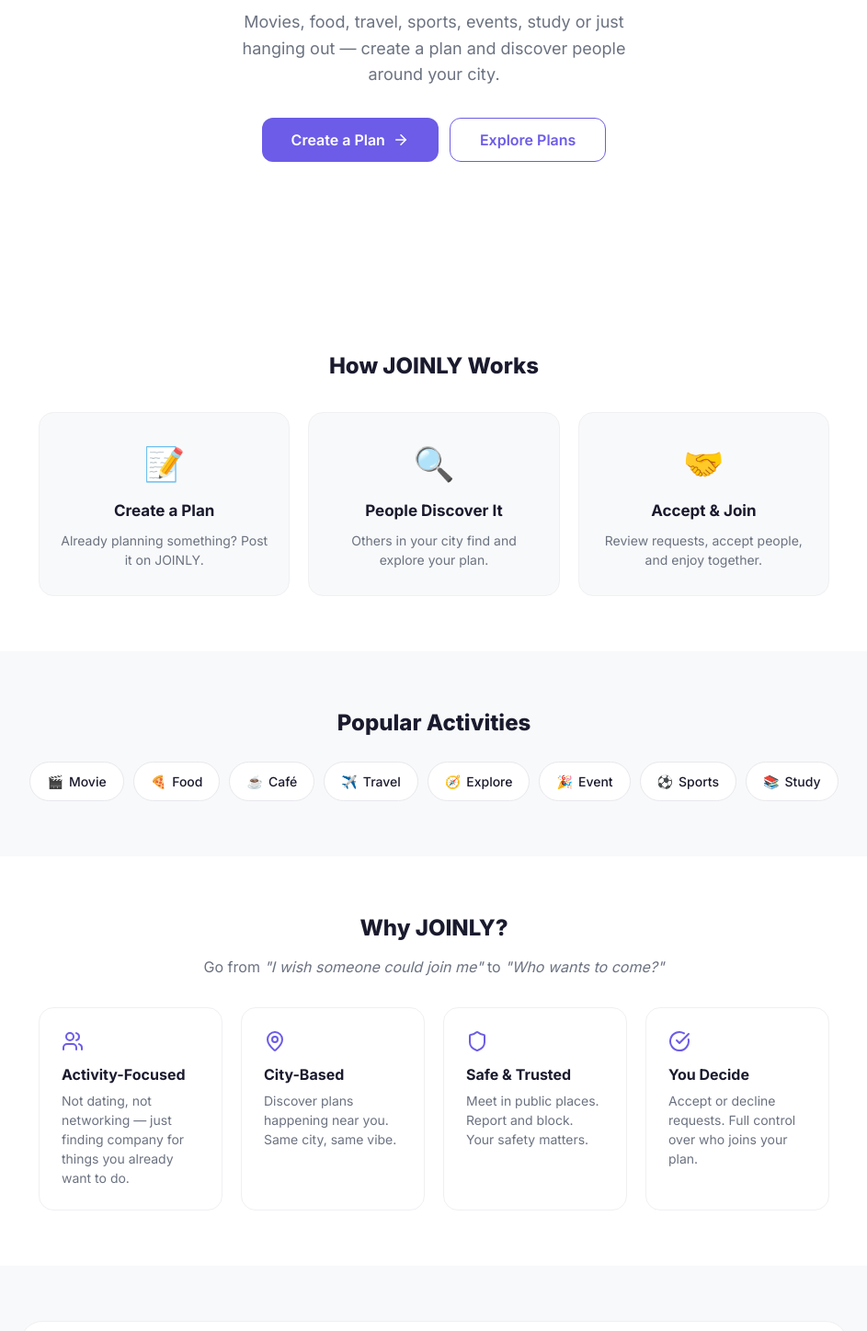
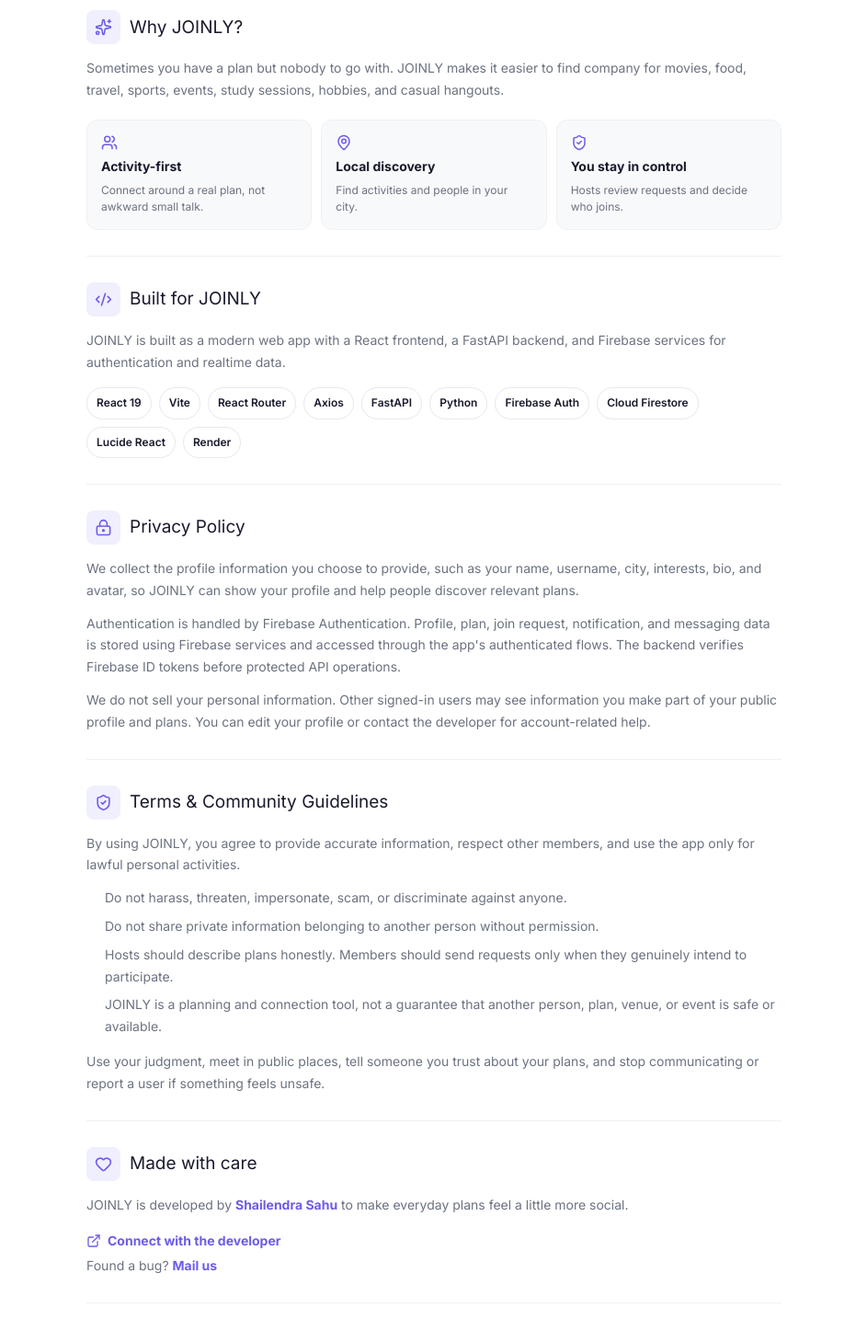
Before and after one commit to shailendrasahu393-cell/joinly, a React (Vite) app in the folder frontend/: page /about in a window 1280 px wide. Shown: the part 360-1807 px from the top of the page at 92% size, without its empty margins (168-1111 px from the left). Built offline with nearby package versions, Linux system fonts and the light colour scheme; no server answers.

Commit message:
Add public About JOINLY page and contact details

```diff
--- a/frontend/src/App.jsx
+++ b/frontend/src/App.jsx
@@ -19,6 +19,7 @@
 import Profile from './pages/Profile'
 import EditProfile from './pages/EditProfile'
 import Settings from './pages/Settings'
+import About from './pages/About'
 import Messages from './pages/Messages'
 
 export default function App() {
@@ -49,6 +50,7 @@
                 <Route path="/" element={<Landing />} />
                 <Route path="/login" element={<Login />} />
                 <Route path="/signup" element={<Signup />} />
+                <Route path="/about" element={<About />} />
 
                 {/* Protected Routes */}
                 <Route path="/onboarding" element={<ProtectedRoute><Onboarding /></ProtectedRoute>} />
--- /dev/null
+++ b/frontend/src/pages/About.jsx
@@ -0,0 +1,115 @@
+import { useEffect } from 'react'
+import { useLocation } from 'react-router-dom'
+import MobileHeader from '../components/MobileHeader'
+import { Heart, ShieldCheck, Sparkles, LockKeyhole, Code2, Users, MapPin, ExternalLink } from 'lucide-react'
+
+const developer = {
+    name: 'Shailendra Sahu',
+    url: 'https://www.linkedin.com/in/shailendrasahu-/'
+}
+
+const Section = ({ id, icon: Icon, title, children }) => (
+    <section id={id} className="about-section">
+        <div className="about-section-heading">
+            <span className="about-icon"><Icon size={19} /></span>
+            <h2>{title}</h2>
+        </div>
+        <div className="about-section-body">{children}</div>
+    </section>
+)
+
+export default function About() {
+    const { hash } = useLocation()
+
+    useEffect(() => {
+        if (hash) document.querySelector(hash)?.scrollIntoView({ behavior: 'smooth', block: 'start' })
+    }, [hash])
+
+    return (
+        <div className="page">
+            <MobileHeader title="About JOINLY" showBack />
+            <main className="page-content about-page">
+                <header className="about-hero">
+                    <div className="about-logo">JOINLY</div>
+                    <p className="about-kicker">Find people. Join plans. Make memories.</p>
+                    <h1>Plans are better together.</h1>
+                    <p>JOINLY helps you turn an activity you already want to do into a shared plan with people nearby.</p>
+                </header>
+
+                <Section icon={Sparkles} title="Why JOINLY?">
+                    <p>Sometimes you have a plan but nobody to go with. JOINLY makes it easier to find company for movies, food, travel, sports, events, study sessions, hobbies, and casual hangouts.</p>
+                    <div className="about-benefits">
+                        <div><Users size={18} /><strong>Activity-first</strong><span>Connect around a real plan, not awkward small talk.</span></div>
+                        <div><MapPin size={18} /><strong>Local discovery</strong><span>Find activities and people in your city.</span></div>
+                        <div><ShieldCheck size={18} /><strong>You stay in control</strong><span>Hosts review requests and decide who joins.</span></div>
+                    </div>
+                </Section>
+
+                <Section icon={Code2} title="Built for JOINLY">
+                    <p>JOINLY is built as a modern web app with a React frontend, a FastAPI backend, and Firebase services for authentication and realtime data.</p>
+                    <div className="tech-list">
+                        <span>React 19</span><span>Vite</span><span>React Router</span><span>Axios</span><span>FastAPI</span><span>Python</span><span>Firebase Auth</span><span>Cloud Firestore</span><span>Lucide React</span><span>Render</span>
+                    </div>
+                </Section>
+
+                <Section id="privacy" icon={LockKeyhole} title="Privacy Policy">
+                    <p>We collect the profile information you choose to provide, such as your name, username, city, interests, bio, and avatar, so JOINLY can show your profile and help people discover relevant plans.</p>
+                    <p>Authentication is handled by Firebase Authentication. Profile, plan, join request, notification, and messaging data is stored using Firebase services and accessed through the app's authenticated flows. The backend verifies Firebase ID tokens before protected API operations.</p>
+                    <p>We do not sell your personal information. Other signed-in users may see information you make part of your public profile and plans. You can edit your profile or contact the developer for account-related help.</p>
+                </Section>
+
+                <Section id="terms" icon={ShieldCheck} title="Terms & Community Guidelines">
+                    <p>By using JOINLY, you agree to provide accurate information, respect other members, and use the app only for lawful personal activities.</p>
+                    <ul>
+                        <li>Do not harass, threaten, impersonate, scam, or discriminate against anyone.</li>
+                        <li>Do not share private information belonging to another person without permission.</li>
+                        <li>Hosts should describe plans honestly. Members should send requests only when they genuinely intend to participate.</li>
+                        <li>JOINLY is a planning and connection tool, not a guarantee that another person, plan, venue, or event is safe or available.</li>
+                    </ul>
+                    <p>Use your judgment, meet in public places, tell someone you trust about your plans, and stop communicating or report a user if something feels unsafe.</p>
+                </Section>
+
+                <Section icon={Heart} title="Made with care">
+                    <p>JOINLY is developed by <a className="about-link" href={developer.url} target="_blank" rel="noreferrer">{developer.name}</a> to make everyday plans feel a little more social.</p>
+                    <a className="about-contact" href={developer.url} target="_blank" rel="noreferrer"><ExternalLink size={16} /> Connect with the developer</a>
+                    <p className="about-bug-note">Found a bug? <a className="about-link" href="mailto:shailendrasahu393@gmail.com">Mail us</a></p>
+                </Section>
+
+                <p className="about-footer">JOINLY · Version 1.0</p>
+            </main>
+            <style>{`
+                .about-page { max-width: 820px; padding-bottom: 48px; }
+                .about-hero { padding: 34px 0 30px; border-bottom: 1px solid var(--color-border-light); }
+                .about-logo { color: var(--color-primary); font-size: 14px; font-weight: 800; letter-spacing: 1.5px; }
+                .about-kicker { margin: 8px 0 24px; color: var(--color-text-secondary); font-size: 13px; }
+                .about-hero h1 { margin: 0 0 10px; font-size: clamp(28px, 5vw, 42px); line-height: 1.12; }
+                .about-hero p:last-child { max-width: 570px; margin: 0; color: var(--color-text-secondary); font-size: 16px; line-height: 1.65; }
+                .about-section { scroll-margin-top: 76px; padding: 28px 0; border-bottom: 1px solid var(--color-border-light); }
+                .about-section-heading { display: flex; align-items: center; gap: 10px; margin-bottom: 14px; }
+                .about-section-heading h2 { margin: 0; font-size: 19px; }
+                .about-icon { display: inline-flex; padding: 9px; color: var(--color-primary); background: color-mix(in srgb, var(--color-primary) 10%, white); border-radius: var(--radius-sm); }
+                .about-section-body { color: var(--color-text-secondary); font-size: 14px; line-height: 1.7; }
+                .about-section-body p { margin: 0 0 12px; }
+                .about-section-body p:last-child { margin-bottom: 0; }
+                .about-benefits { display: grid; grid-template-columns: repeat(3, 1fr); gap: 10px; margin-top: 20px; }
+                .about-benefits div { display: flex; flex-direction: column; gap: 5px; padding: 15px; border: 1px solid var(--color-border-light); border-radius: var(--radius-md); background: var(--color-bg-secondary); }
+                .about-benefits svg { color: var(--color-primary); }
+                .about-benefits strong { color: var(--color-text); font-size: 14px; }
+                .about-benefits span { font-size: 12px; line-height: 1.5; }
+                .tech-list { display: flex; flex-wrap: wrap; gap: 8px; margin-top: 16px; }
+                .tech-list span { padding: 6px 10px; border: 1px solid var(--color-border); border-radius: var(--radius-full); color: var(--color-text); background: var(--color-surface); font-size: 12px; font-weight: 600; }
+                .about-section-body ul { margin: 8px 0 14px; padding-left: 20px; }
+                .about-section-body li { margin-bottom: 7px; }
+                .about-link, .about-contact { color: var(--color-primary); font-weight: 700; }
+                .about-contact { display: inline-flex; align-items: center; gap: 7px; text-decoration: none; margin-top: 4px; }
+                .about-footer { margin: 28px 0 0; text-align: center; color: var(--color-text-tertiary); font-size: 12px; }
+                @media (max-width: 600px) {
+                    .about-page { padding-top: 0; }
+                    .about-hero { padding-top: 24px; }
+                    .about-benefits { grid-template-columns: 1fr; }
+                    .about-section { padding: 24px 0; }
+                }
+            `}</style>
+        </div>
+    )
+}
--- a/frontend/src/pages/Landing.jsx
+++ b/frontend/src/pages/Landing.jsx
@@ -116,6 +116,7 @@
             <footer className="landing-footer">
                 <div className="footer-logo">JOINLY</div>
                 <p>Find people. Join plans. Make memories.</p>
+                <p className="footer-about"><a href="/about">About JOINLY</a></p>
               <p className="footer-credit">
                 Built with <Heart size={14} fill="currentColor" aria-hidden="true" /> by{' '}
                 <a href="https://www.linkedin.com/in/shailendrasahu-/" target="_blank" rel="noreferrer">
@@ -301,6 +302,16 @@
           font-size: 12px;
         }
 
+        .footer-about { margin: 12px 0 0; }
+
+        .footer-about a {
+          color: var(--color-primary);
+          font-weight: 600;
+          text-decoration: none;
+        }
+
+        .footer-about a:hover { text-decoration: underline; }
+
         .footer-credit svg { color: var(--color-primary); }
 
         .footer-credit a {
--- a/frontend/src/pages/Settings.jsx
+++ b/frontend/src/pages/Settings.jsx
@@ -52,7 +52,7 @@
                     </div>
                     <SettingRow icon={Edit3} title="Edit Profile" onClick={() => navigate('/profile/edit')} />
                     <SettingRow icon={User} title="Account Details" onClick={() => { }} />
-                    <SettingRow icon={Shield} title="Privacy & Safety" onClick={() => { }} />
+                    <SettingRow icon={Shield} title="Privacy & Safety" onClick={() => navigate('/about#privacy')} />
                     <SettingRow
                         icon={Bell}
                         title={notificationPermission === 'granted' ? 'Notifications enabled' : 'Enable notifications'}
@@ -64,7 +64,7 @@
                     <div style={{ fontSize: 13, fontWeight: 700, color: 'var(--color-text-secondary)', textTransform: 'uppercase', letterSpacing: 0.5, marginBottom: 12 }}>
                         App
                     </div>
-                    <SettingRow icon={Info} title="About JOINLY" onClick={() => { }} />
+                    <SettingRow icon={Info} title="About JOINLY" onClick={() => navigate('/about')} />
                 </div>
 
                 <div>
```
